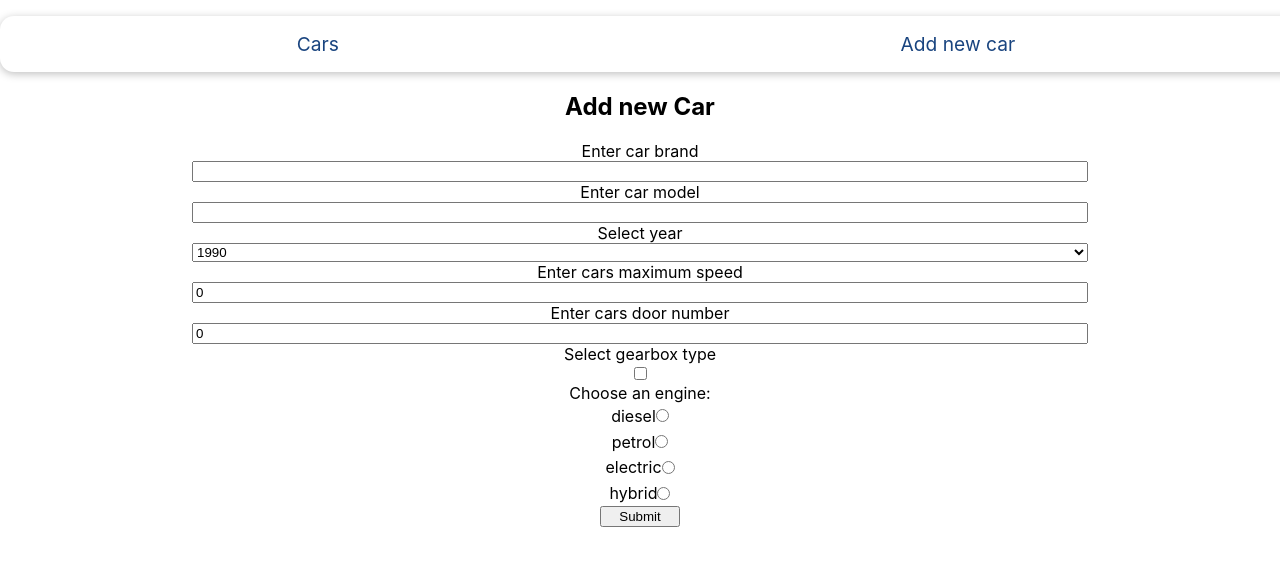
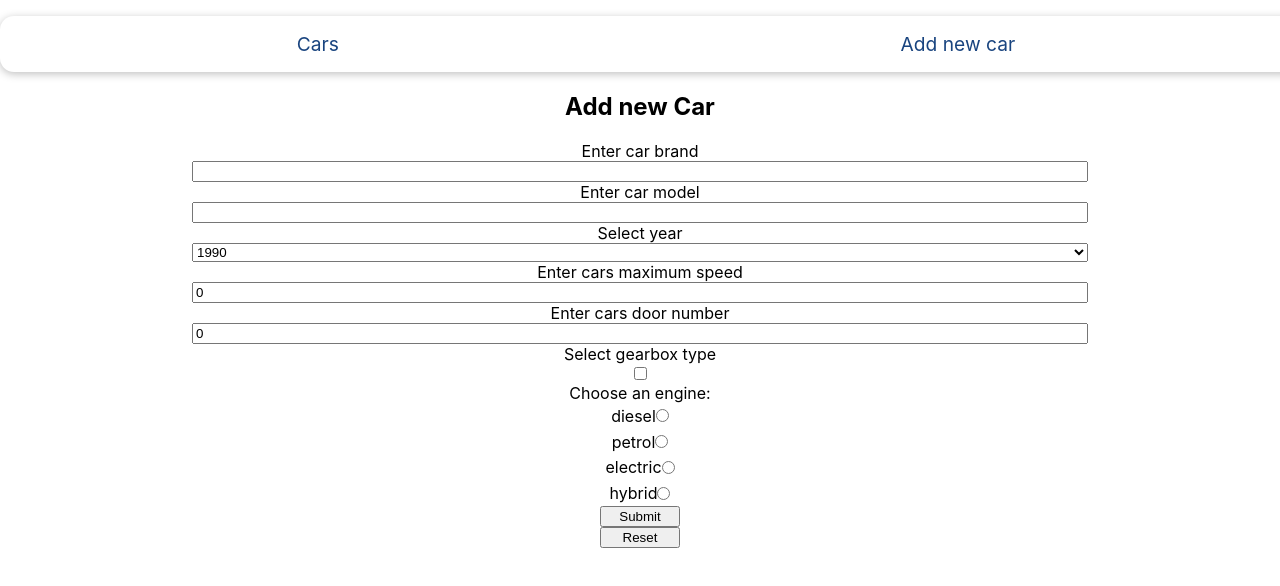
Before and after one commit to doooox/cars-app, a React (Create React App) app: page /add in a window 1280 px wide. Shown: the top 586 px of the page. Built offline with nearby package versions, Linux system fonts and the light colour scheme.

Commit message:
Add Reset button

```diff
--- a/src/components/NewCarForm.jsx
+++ b/src/components/NewCarForm.jsx
@@ -54,6 +54,16 @@ function AddCar() {
         createCar();
         history.push("/cars");
     };
+
+    const resetHandler = () => {
+        setBrand('')
+        setModel('')
+        setYear('')
+        setMaxSpeed('')
+        setNumberOfDoors('')
+        setIsAutomatic(false)
+        setEngine('')
+    }
     const years = () => {
         let arr = [];
         for (let i = 1990; i <= 2018; i++) arr.push(i);
@@ -126,6 +136,7 @@ function AddCar() {
                     type="checkbox"
                     id="isAutomatic"
                     value={isAutomatic}
+                    checked={isAutomatic}
                     onChange={isAutomaticHandler}
                 />
                 <label>
@@ -146,6 +157,7 @@ function AddCar() {
                     </div>
                 </label>
                 <button type="submit">Submit</button>
+                <button type="button" onClick={resetHandler}>Reset</button>
             </form>
         </div>
     );
```
